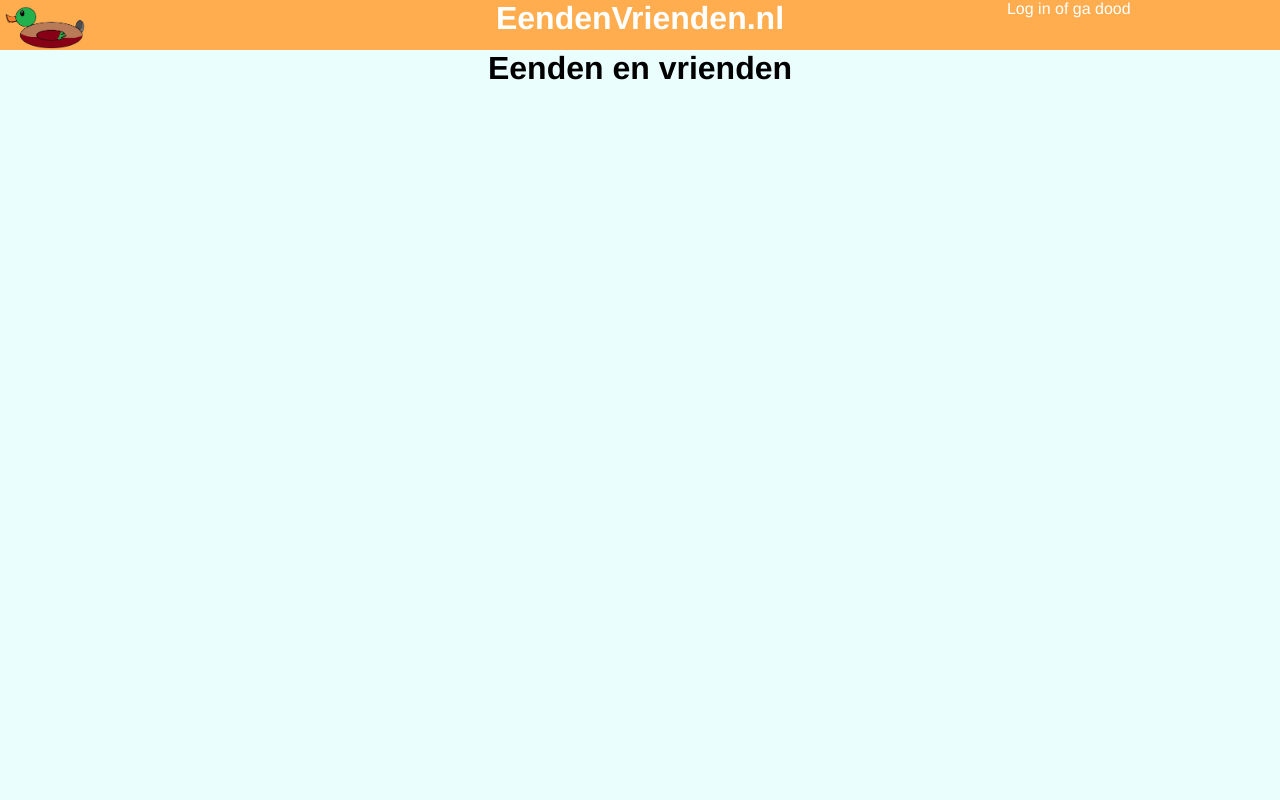
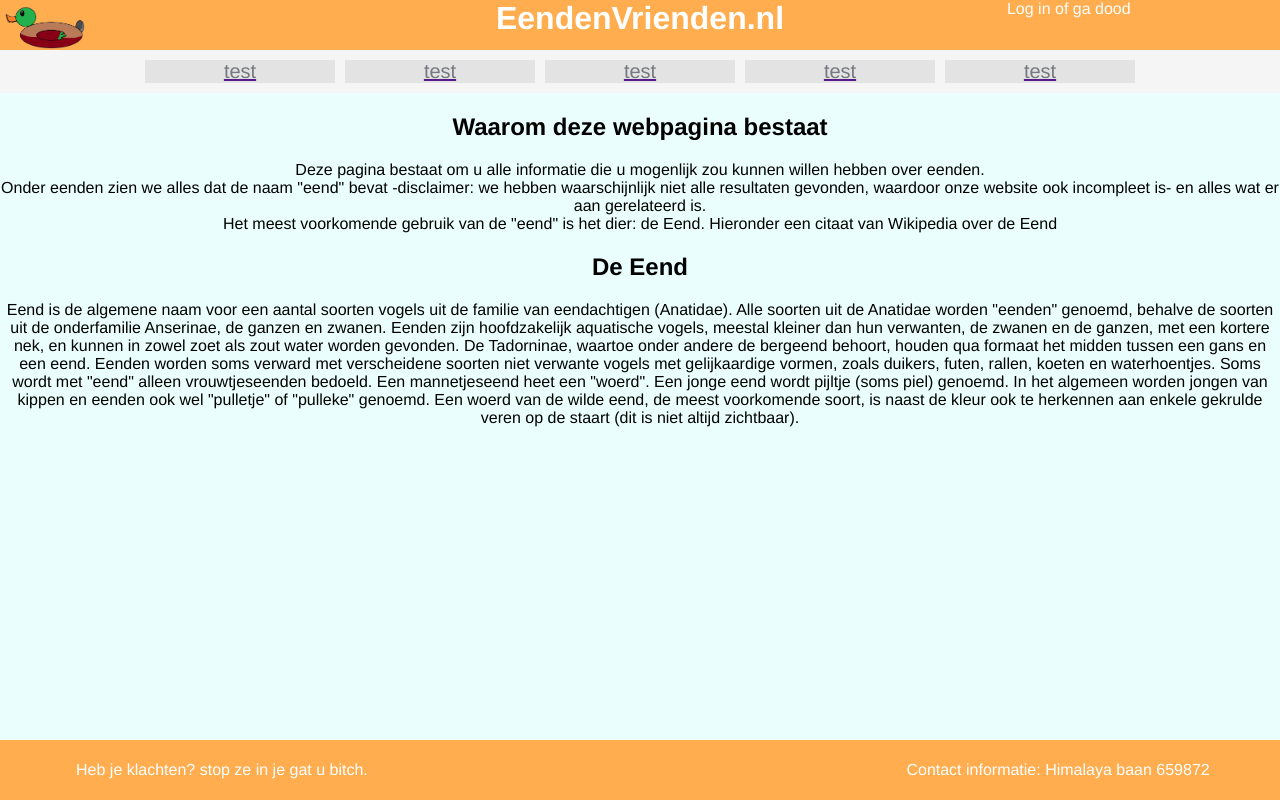
Before and after one commit to HugovdWel/WebtechHerkansing, a PHP site: page /Pages/Homepage.php in a window 1280 px wide. Run offline with PHP 8.4, Linux system fonts and the light colour scheme.

Commit message:
type fout

```diff
--- a/CSS/base.css
+++ b/CSS/base.css
@@ -58,4 +58,5 @@ p{
 
 .textAlignCenter{
     text-align: center;
+
 }
--- a/HTML/Pages/Homepage.php
+++ b/HTML/Pages/Homepage.php
@@ -2,9 +2,22 @@
 $titel = "eendenvrienden.nl";
 include '../Partials/head.php';
 include '../Partials/header.php';
+include '../Partials/navbar.php';
+include '../Partials/footer.php';
+include '../Partials/pageEnd.php';
 ?>
 <body>
-<header>
-    <h1>Eenden en vrienden</h1>
-</header>
-<?php
+
+<div class ="flex_box flex_justify-stretch textAlignCenter">
+    <section>
+
+        <h2>Waarom deze webpagina bestaat</h2>
+        <p>Deze pagina bestaat om u alle informatie die u mogenlijk zou kunnen willen hebben over eenden.</p>
+        <p>Onder eenden zien we alles dat de naam "eend" bevat -disclaimer: we hebben waarschijnlijk niet alle resultaten gevonden, waardoor onze website ook incompleet is- en alles wat er aan gerelateerd is.</p>
+        <p>Het meest voorkomende gebruik van de "eend" is het dier: de Eend. Hieronder een citaat van Wikipedia over de Eend</p>
+    </section>
+
+    <section><h2>De Eend</h2>Eend is de algemene naam voor een aantal soorten vogels uit de familie van eendachtigen (Anatidae). Alle soorten uit de Anatidae worden "eenden" genoemd, behalve de soorten uit de onderfamilie Anserinae, de ganzen en zwanen. Eenden zijn hoofdzakelijk aquatische vogels, meestal kleiner dan hun verwanten, de zwanen en de ganzen, met een kortere nek, en kunnen in zowel zoet als zout water worden gevonden. De Tadorninae, waartoe onder andere de bergeend behoort, houden qua formaat het midden tussen een gans en een eend.
+        Eenden worden soms verward met verscheidene soorten niet verwante vogels met gelijkaardige vormen, zoals duikers, futen, rallen, koeten en waterhoentjes. Soms wordt met "eend" alleen vrouwtjeseenden bedoeld. Een mannetjeseend heet een "woerd". Een jonge eend wordt pijltje (soms piel) genoemd. In het algemeen worden jongen van kippen en eenden ook wel "pulletje" of "pulleke" genoemd. Een woerd van de wilde eend, de meest voorkomende soort, is naast de kleur ook te herkennen aan enkele gekrulde veren op de staart (dit is niet altijd zichtbaar).
+    </section><br>
+</div>
```
